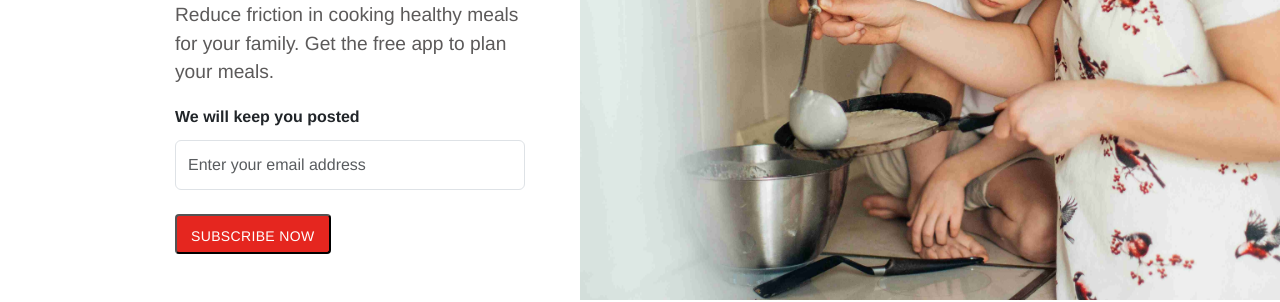
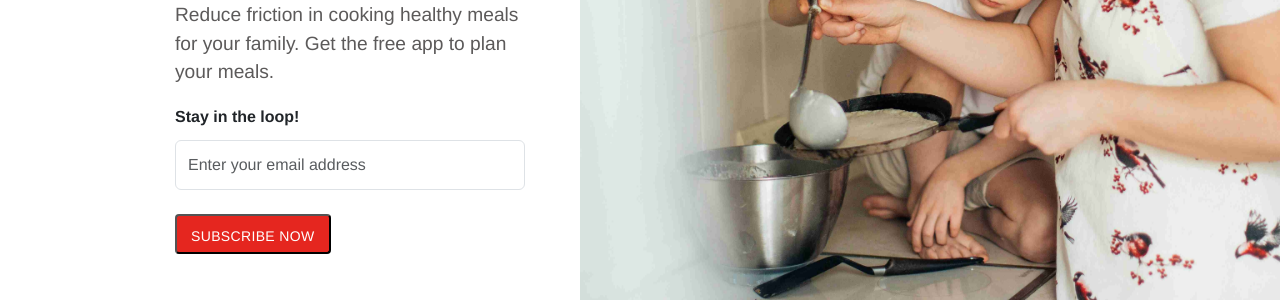
Before and after one commit to amrojsandhu/amrojsandhu.github.io, a Jekyll site: the page built from index.md, in a window 1280 px wide. Shown: the part 461-763 px from the top of the page. Built offline with Jekyll 4.4.1, drawn with Linux system fonts in a browser that asks for light colours.

```diff
--- a/_includes/subscribe-form.html
+++ b/_includes/subscribe-form.html
@@ -5,7 +5,7 @@
         data-supabase-key="{{ site.env.SUPABASE_CLIENT_ANON_KEY }}"
         data-supabase-url="https://krioyzjtjtdkmickorfg.supabase.co">
     <div class="form-group">
-      <label for="email"><strong>We will keep you posted</strong></label>
+      <label for="email"><strong>Stay in the loop!</strong></label>
       <input type="email"
              id="email"
              name="email"
```
